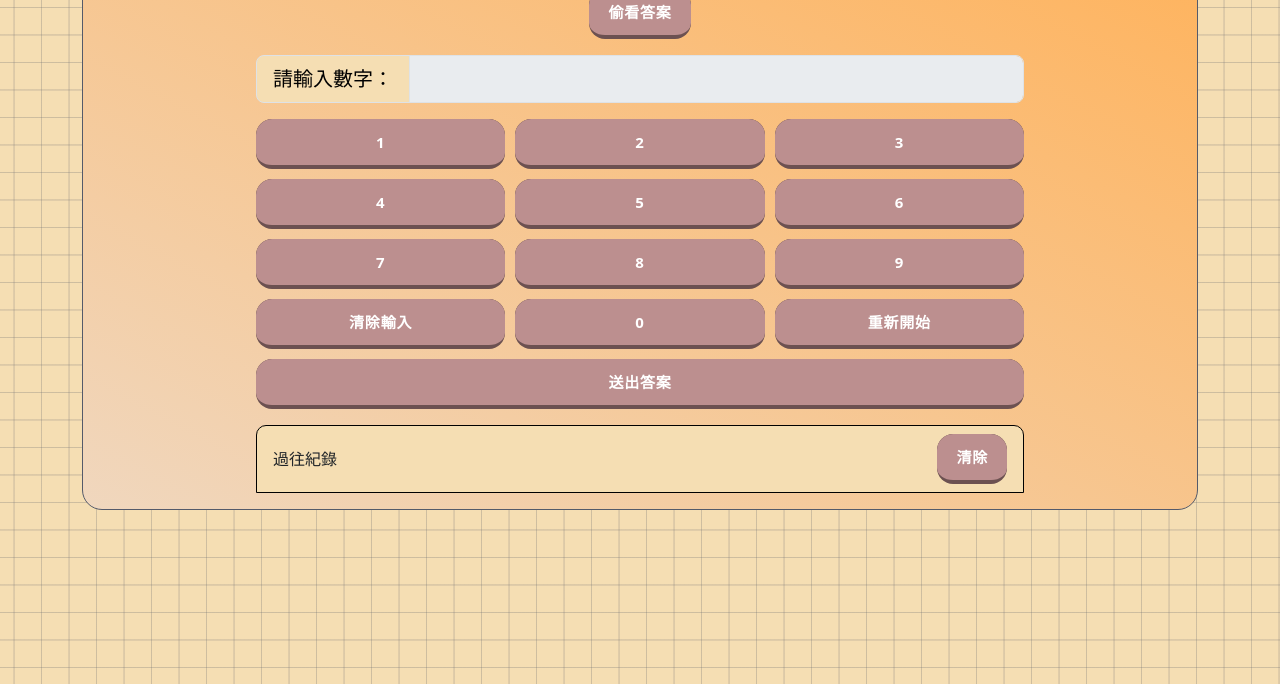
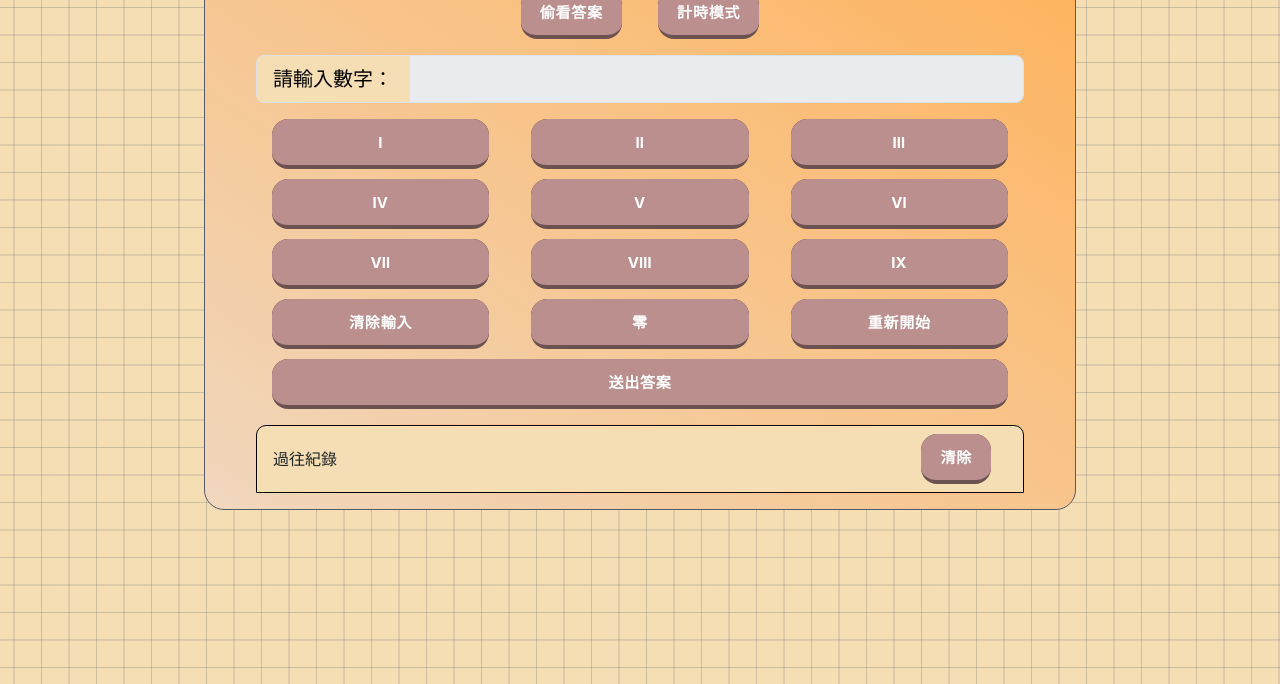
Before and after one commit to Shengist/Shengist.github.io, a plain HTML site: page 2024.12.30/Andy_homework1_ab.html in a window 1280 px wide. Shown: the part 116-800 px from the top of the page. Drawn offline with nearby package versions, Linux system fonts and the light colour scheme.

Commit message:
20240108
1. 調整按鈕取值邏輯，再加入羅馬數字替換鍵面
2.加入toast 顯示答案
3.加入計時模式，並調整紀錄區與獲勝時顯示方式

```diff
--- a/2024.12.30/Andy_Homework1_ab.js
+++ b/2024.12.30/Andy_Homework1_ab.js
@@ -6,12 +6,15 @@ const abGame = (function () {
   const toastTrigger = document.getElementById("liveToastBtn");
   const toastLiveExample = document.getElementById("liveToast");
   const toastbody = document.querySelector(".toast-body");
+  const intervalBtn = document.querySelector("#interval_btn");
 
   //變數宣告
   var answer_ab = [];
   var check = [];
   var correct_a = 0;
   var correct_b = 0;
+  let myInterval;
+  let counter;
 
   //宣告handler函數
   const clearResultHandler = function () {
@@ -52,10 +55,24 @@ const abGame = (function () {
         }
       }
     }
+    if (counter == 1) {
+      resultList_ab.innerHTML += `<li class="list-group-item">猜測數值：${input_ab.value}，結果是：${correct_a}a${correct_b}b</li>`;
+    } else {
+      resultList_ab.innerHTML += `<li class="list-group-item">猜測數值：${
+        input_ab.value
+      }，結果是：${correct_a}a${correct_b}b，計時第${counter - 1}秒時送出</li>`;
+    }
     if (correct_a == 4) {
-      alert("恭喜答對");
+      if (myInterval || intervalBtn.textContent.endsWith("(暫停中)")) {
+        clearInterval(myInterval);
+        myInterval = null;
+        alert(`恭喜答對，共花費了${counter - 1}秒`);
+        intervalBtn.textContent = `計時模式`;
+        counter = 1;
+      } else {
+        alert(`恭喜答對`);
+      }
     }
-    resultList_ab.innerHTML += `<li class="list-group-item">猜測數值：${input_ab.value}，結果是：${correct_a}a${correct_b}b</li>`;
     correct_a = 0;
     correct_b = 0;
     check = [];
@@ -84,9 +101,23 @@ const abGame = (function () {
     .querySelector("#clearResult")
     .addEventListener("click", clearResultHandler);
 
+  //設定計時模式計時器
+  intervalBtn.addEventListener("click", function () {
+    if (myInterval) {
+      clearInterval(myInterval);
+      myInterval = null;
+      intervalBtn.textContent = `計時模式：已過${counter - 1}秒(暫停中)`;
+      return;
+    }
+    myInterval = setInterval(function () {
+      intervalBtn.textContent = `計時模式：已過${counter++}秒`;
+    }, 1000 * 1);
+  });
+
   //輸入數字的函數
   function clickFn(e) {
-    input_ab.value += `${e.currentTarget.innerText}`;
+    // console.log(e);
+    input_ab.value += `${e.currentTarget.dataset.val}`;
   }
 
   //亂數函數
@@ -102,6 +133,12 @@ const abGame = (function () {
     check = [];
     correct_a = 0;
     correct_b = 0;
+    counter = 1;
+    intervalBtn.textContent = `計時模式`;
+    if (myInterval) {
+      clearInterval(myInterval);
+      myInterval = null;
+    }
     for (var a = 0; a < 4; a++) {
       var num = getRandomInt(0, 9);
       while (a != 0 && answer_ab.includes(num)) {
@@ -114,9 +151,9 @@ const abGame = (function () {
     }
     // answer_ab.forEach((x) => console.log(x));
     console.log(answer_ab.join());
-    toastbody.innerHTML = answer_ab.join();
+    toastbody.innerHTML = answer_ab.join("");
   }
-  //Toast觸發
+  //設定答案Toast觸發
   if (toastTrigger) {
     const toastBootstrap =
       bootstrap.Toast.getOrCreateInstance(toastLiveExample);
--- a/2024.12.30/Andy_homework1_ab.html
+++ b/2024.12.30/Andy_homework1_ab.html
@@ -3,7 +3,7 @@
   <head>
     <meta charset="utf-8" />
     <meta name="viewport" content="width=device-width, initial-scale=1" />
-    <title>幾Ａ幾Ｂ</title>
+    <title>1Ａ2Ｂ</title>
     <link
       href="https://cdn.jsdelivr.net/npm/bootstrap@5.3.3/dist/css/bootstrap.min.css"
       rel="stylesheet"
@@ -37,6 +37,8 @@
         transition: filter 0.2s;
         user-select: none;
         -webkit-user-select: none;
+        margin-left: 1rem;
+        margin-right: 1rem;
         vertical-align: middle;
         white-space: nowrap;
       }
@@ -98,9 +100,8 @@
         border: 1px solid rgb(84 90 106);
         margin-bottom: 2rem;
       }
-
       .container {
-        width: 100%;
+        width: 70%;
         height: 100%;
         --color: rgba(114, 114, 114, 0.3);
         background-color: wheat;
@@ -180,10 +181,9 @@
   </head>
   <body class="container">
     <div class="card">
-      <div class="form-title"><h1>幾Ａ幾Ｂ</h1></div>
+      <div class="form-title"><h1>1Ａ2Ｂ</h1></div>
       <div>
         <button type="button" class="" id="liveToastBtn">偷看答案</button>
-
         <div class="toast-container position-fixed bottom-0 end-0 p-3">
           <div
             id="liveToast"
@@ -207,6 +207,7 @@
             <div class="toast-body"></div>
           </div>
         </div>
+        <button type="button" class="" id="interval_btn">計時模式</button>
       </div>
       <div id="app">
         <div class="input-group input-group-lg">
@@ -222,17 +223,37 @@
           />
         </div>
         <div class="btn-group" role="group" aria-label="Basic outlined example">
-          <button type="button" class="btn-light" id="number">1</button>
-          <button type="button" class="btn-light" id="number">2</button>
-          <button type="button" class="btn-light" id="number">3</button>
-          <button type="button" class="btn-light" id="number">4</button>
-          <button type="button" class="btn-light" id="number">5</button>
-          <button type="button" class="btn-light" id="number">6</button>
-          <button type="button" class="btn-light" id="number">7</button>
-          <button type="button" class="btn-light" id="number">8</button>
-          <button type="button" class="btn-light" id="number">9</button>
+          <button type="button" class="btn-light" id="number" data-val="1">
+            Ⅰ
+          </button>
+          <button type="button" class="btn-light" id="number" data-val="2">
+            Ⅱ
+          </button>
+          <button type="button" class="btn-light" id="number" data-val="3">
+            Ⅲ
+          </button>
+          <button type="button" class="btn-light" id="number" data-val="4">
+            Ⅳ
+          </button>
+          <button type="button" class="btn-light" id="number" data-val="5">
+            Ⅴ
+          </button>
+          <button type="button" class="btn-light" id="number" data-val="6">
+            Ⅵ
+          </button>
+          <button type="button" class="btn-light" id="number" data-val="7">
+            Ⅶ
+          </button>
+          <button type="button" class="btn-light" id="number" data-val="8">
+            Ⅷ
+          </button>
+          <button type="button" class="btn-light" id="number" data-val="9">
+            Ⅸ
+          </button>
           <button type="button" class="btn-light" id="reset">清除輸入</button>
-          <button type="button" class="btn-light" id="number">0</button>
+          <button type="button" class="btn-light" id="number" data-val="0">
+            零
+          </button>
           <button type="button" class="btn-light" id="reboot">重新開始</button>
           <button type="button" class="btn-light" id="confirm">送出答案</button>
         </div>
```
Also changed, not shown: 1 other file.
